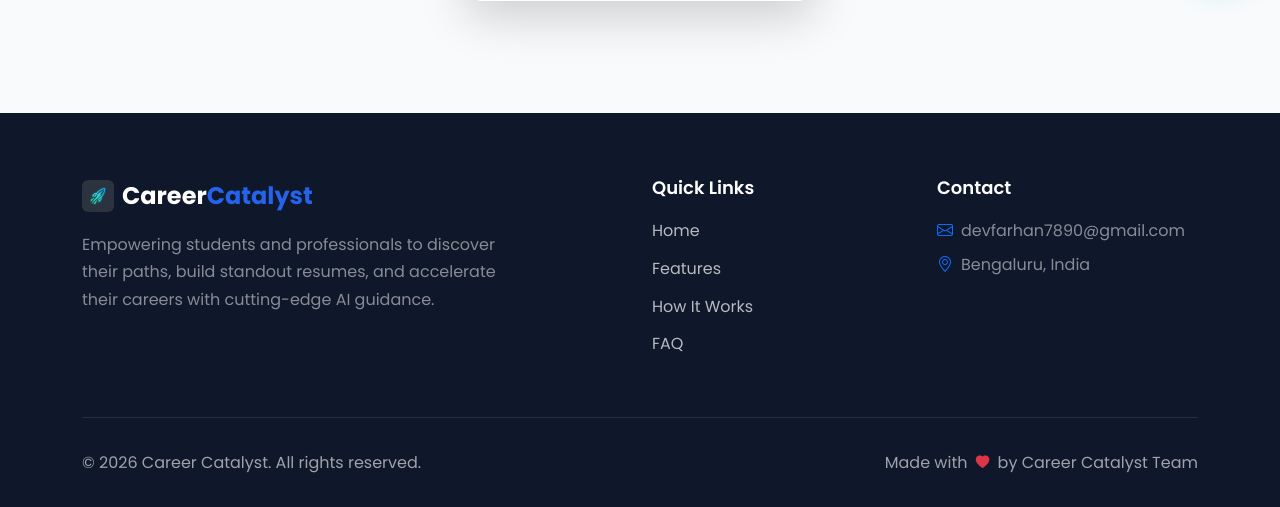
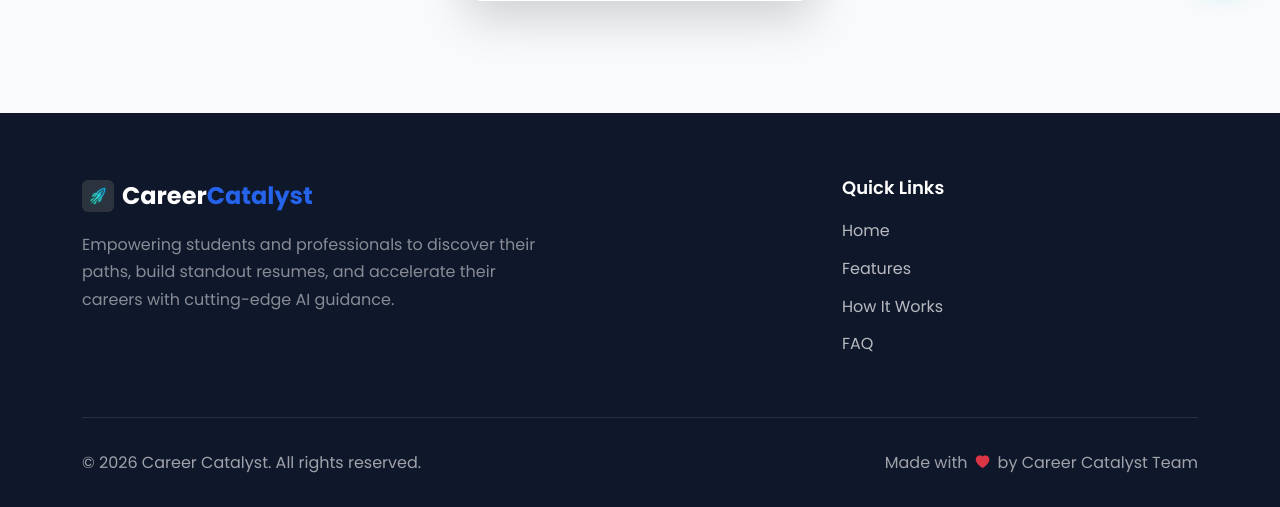
Before and after one commit to Syedfarhan078/Career-Catalyst-Django, a Django app: page /accounts/password_reset/ in a window 1280 px wide. Shown: the part 790-1297 px from the top of the page. Run offline with Django 5.2, Linux system fonts and the light colour scheme; some libraries are stand-ins or nearby versions.

Commit message:
Show contact info only for authenticated users in footer

```diff
--- a/templates/partials/footer.html
+++ b/templates/partials/footer.html
@@ -3,7 +3,7 @@
     <div class="container">
         <div class="row">
             <!-- Brand & Description -->
-            <div class="{% if user.is_authenticated %}col-lg-7{% else %}col-lg-5{% endif %} mb-4 mb-lg-0">
+            <div class="col-lg-7 mb-4 mb-lg-0">
                 <div class="footer-brand d-flex align-items-center mb-3">
                     <img src="{% static 'images/favicon.png' %}" alt="Career Catalyst Logo" class="me-2" style="height: 32px; width: 32px; border-radius: 6px;">
                     <span>Career<span class="brand-accent">Catalyst</span></span>
@@ -12,8 +12,8 @@
             </div>
 
             {% if not user.is_authenticated %}
-            <!-- Quick Links -->
-            <div class="col-6 col-lg-3 offset-lg-1 mb-4 mb-lg-0">
+            <!-- Quick Links (Only for Unauthenticated Users) -->
+            <div class="col-6 col-lg-4 offset-lg-1 mb-4 mb-lg-0">
                 <h5>Quick Links</h5>
                 <ul class="footer-links">
                     <li><a href="{% url 'home' %}#hero">Home</a></li>
@@ -22,16 +22,16 @@
                     <li><a href="{% url 'home' %}#faq">FAQ</a></li>
                 </ul>
             </div>
-            {% endif %}
-
-            <!-- Contact Info -->
-            <div class="{% if user.is_authenticated %}col-lg-4 offset-lg-1{% else %}col-6 col-lg-3{% endif %}">
+            {% else %}
+            <!-- Contact Info (Only for Authenticated Users) -->
+            <div class="col-6 col-lg-4 offset-lg-1 mb-4 mb-lg-0">
                 <h5>Contact</h5>
                 <ul class="footer-links text-white-50">
                     <li class="mb-2"><i class="bi bi-envelope me-2 text-primary"></i>devfarhan7890@gmail.com</li>
                     <li class="mb-2"><i class="bi bi-geo-alt me-2 text-primary"></i>Bengaluru, India</li>
                 </ul>
             </div>
+            {% endif %}
         </div>
 
         <!-- Bottom Bar -->
```
